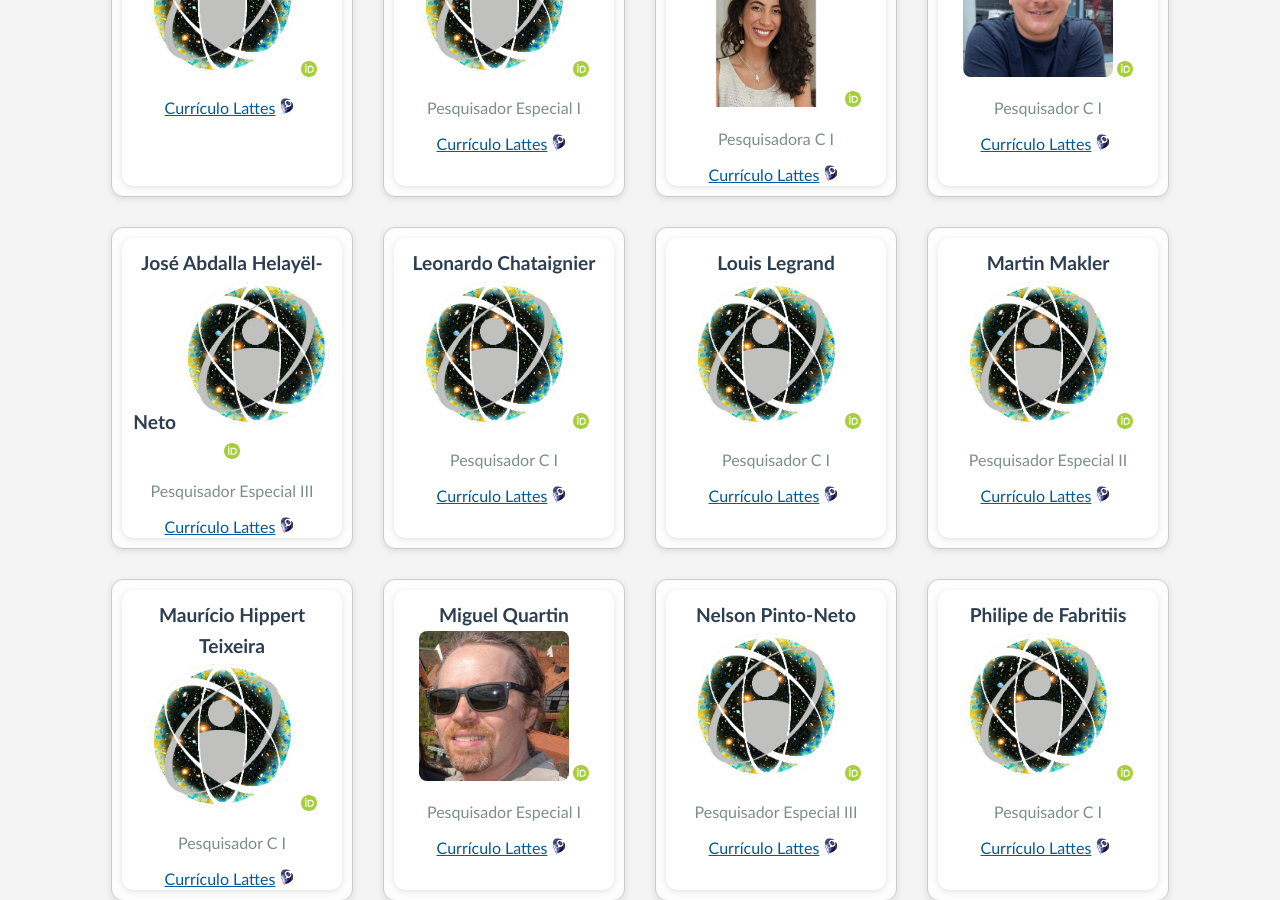
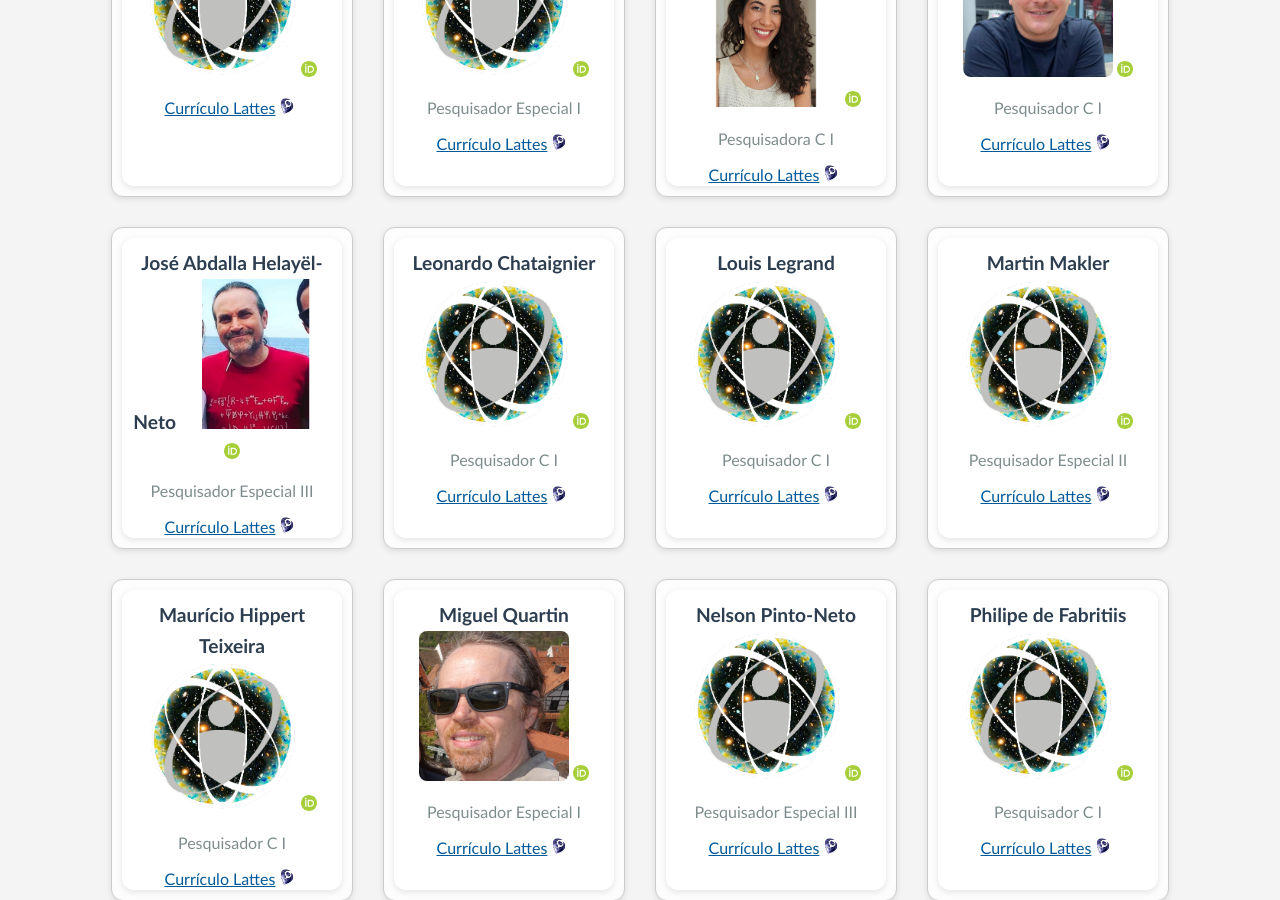
Before and after one commit to cbpf-cosmo/cbpf-cosmo.github.io, a Jekyll site: the page membros.html, which Jekyll copies as it is, in a window 1280 px wide and 900 px high, scrolled down 872 px. Built offline with Jekyll 4.4.1, drawn with Linux system fonts in a browser that asks for light colours.

Commit message:
adding card helayel

```diff
--- a/membros.html
+++ b/membros.html
@@ -231,21 +231,22 @@
       <div class="member-front">
         <div class="member-name">
           José Abdalla Helayël-Neto
-          <img src="images/thumbs/cbpf.png" alt="foto" class="clickable-photo"
+          <img src="images/thumbs/Helayël_Fotografia.png" alt="foto" class="clickable-photo"
                style="width:150px; height:150px; object-fit:cover;">
-          <a href="https://orcid.org/" target="_blank">
+          <a href="https://orcid.org/0000-0001-8310-518X" target="_blank">
             <img src="images/ORCID-iD_icon_vector.svg" alt="iD ORCID"/>
           </a>
         </div>
         <div class="member-role">Pesquisador Especial III</div>
         <div class="member-lattes">
-          <a href="http://lattes.cnpq.br/" target="_blank">
+          <a href="http://lattes.cnpq.br/4044332658989430" target="_blank">
             Currículo Lattes<img src="images/lattes-logo-2.png" alt="iD Lattes"/>
           </a>
         </div>
       </div>
       <div class="member-back">
-        <p>Texto sobre Jose Helayel e palavras-chaves</p>
+        <p>Física além do Modelo-Padrão;Teorias supersimétricas; Supergravidade; Extensões pós-Maxwellianas no Modelo-Padrão;
+      Teorias de Yang-Mills em dimensões arbitrárias.</p>
         <button class="btn-back">Voltar</button>
       </div>
     </div>
```
Also changed, not shown: images/thumbs/Helayël_Fotografia.png (added).
